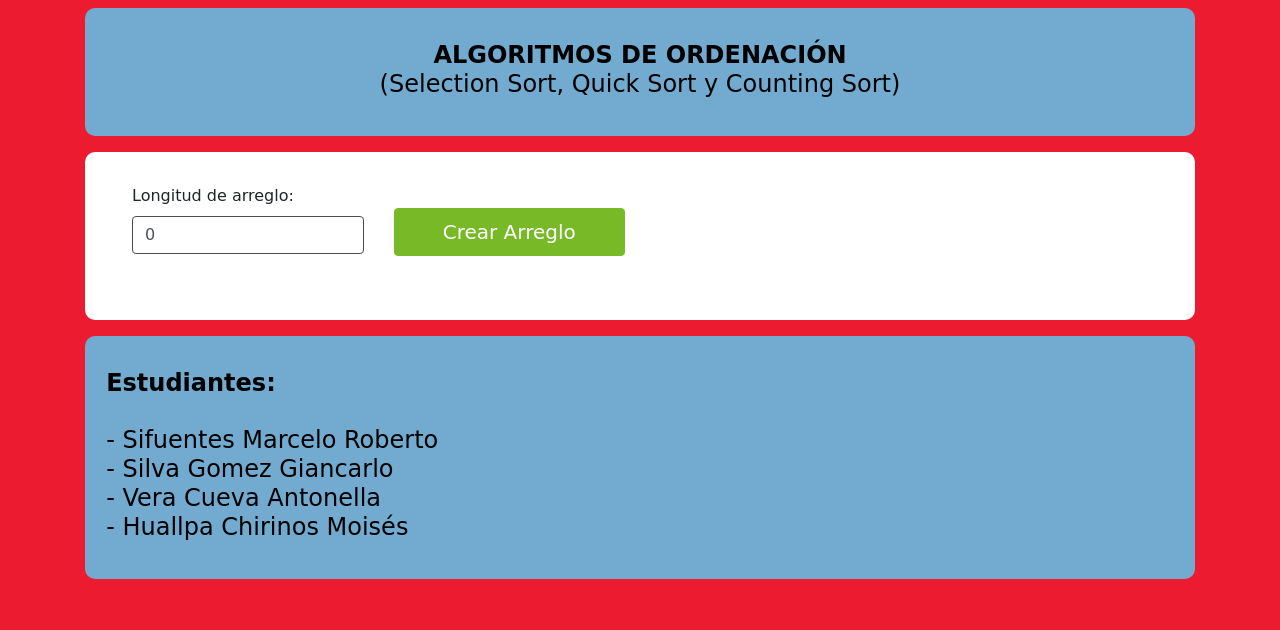
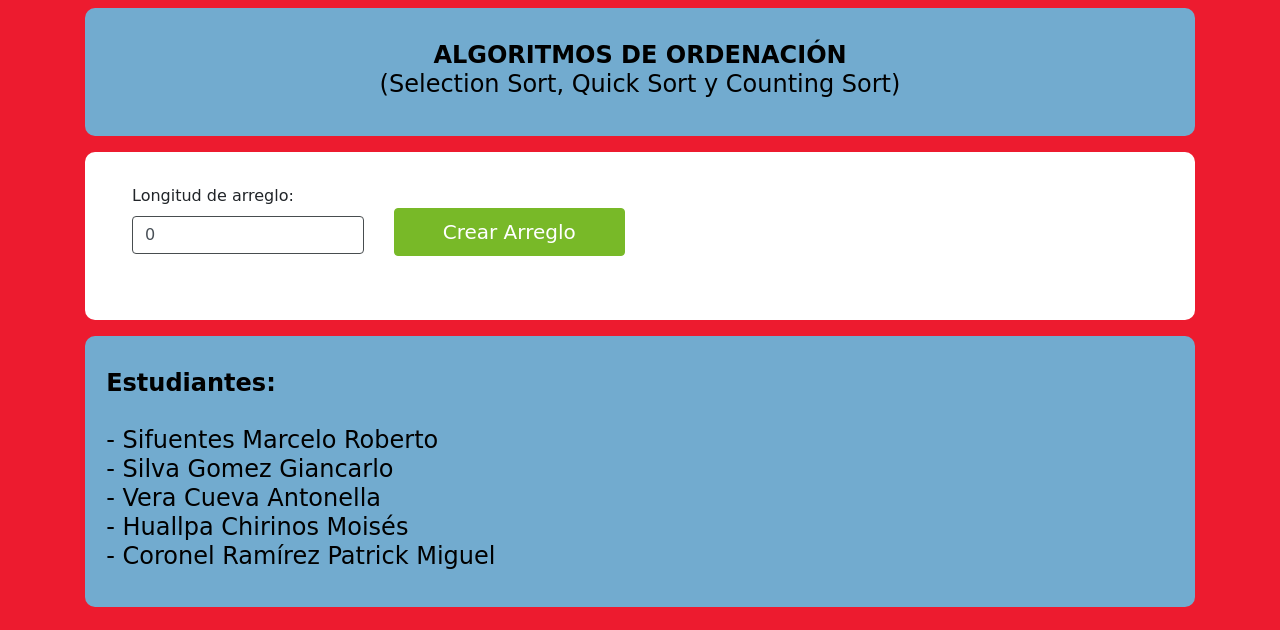
Before and after one commit to mhch101101/ProyectoAlgoritmoOrdenacion, a plain HTML site: page ProyectoFinal/Codigo/VISTA/index.html in a window 1280 px wide. Shown: the part 170-800 px from the top of the page. Drawn offline with nearby package versions, Linux system fonts and the light colour scheme.

Commit message:
correccioNombre

```diff
--- a/ProyectoFinal/Codigo/VISTA/index.html
+++ b/ProyectoFinal/Codigo/VISTA/index.html
@@ -213,6 +213,8 @@
 							- Vera Cueva Antonella
 							<br/>
 							- Huallpa Chirinos Moisés
+							<br/>
+							- Coronel Ramírez Patrick Miguel
 							</h5>
 					    </div>
 				    </div>
```
